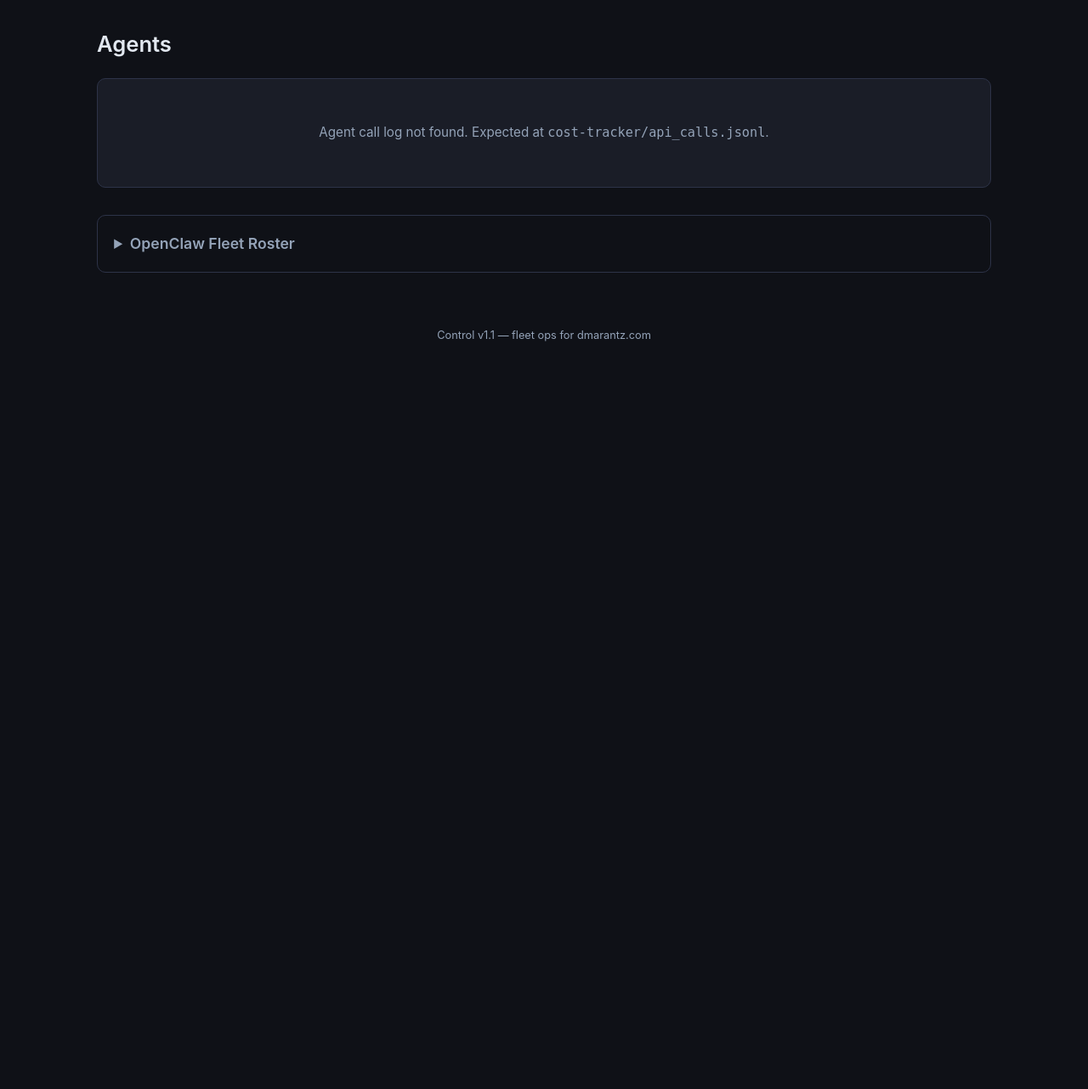
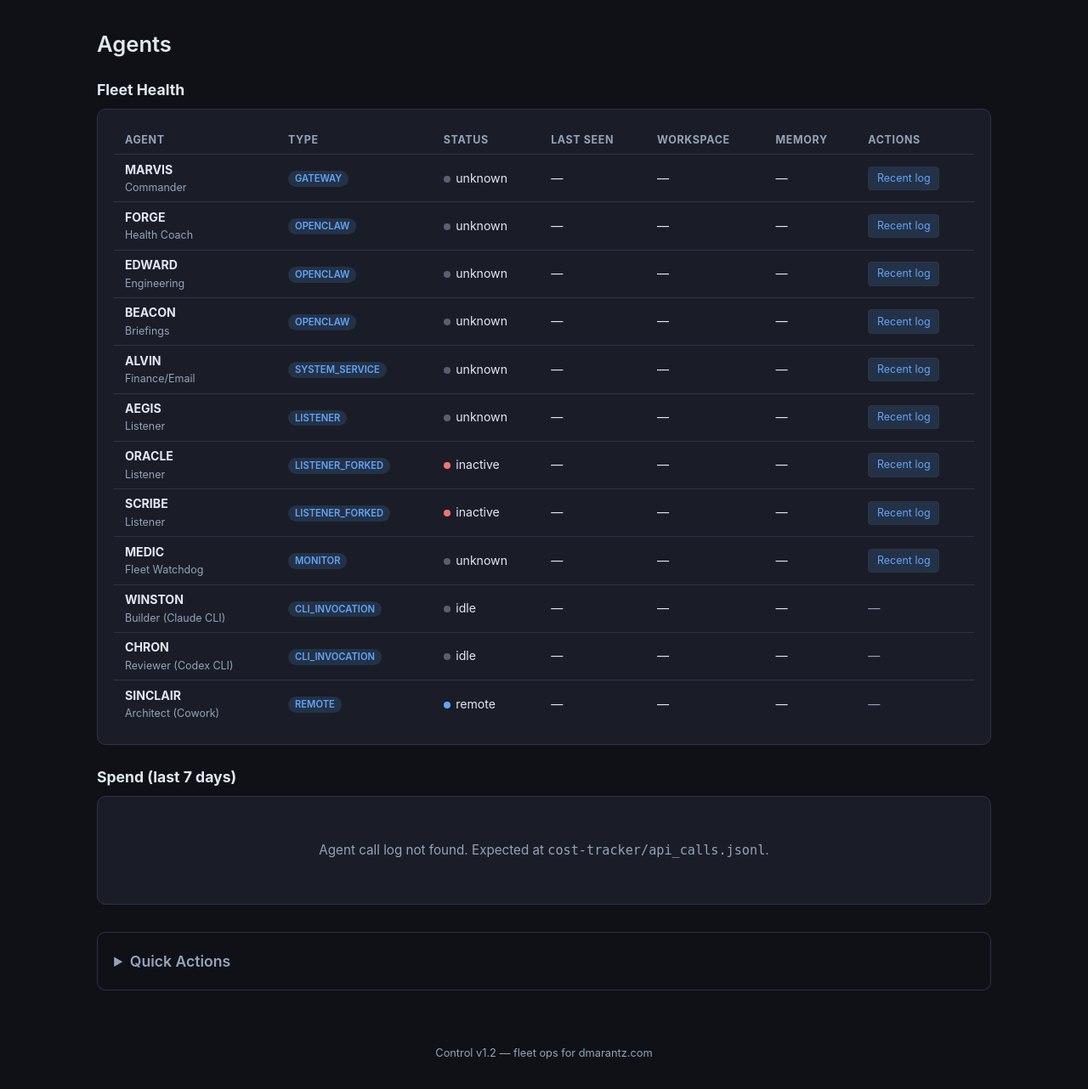
Before and after one commit to danmarai/control, a Flask app: page /agents in a window 1280 px wide. Shown: the part 56-1338 px from the top of the page at 85% size. Before the commit the page ends 458 px from the top, so only its background shows below. Run offline with Flask 3, Linux system fonts and the light colour scheme.

Commit message:
Phase 1.2: fix broken routes + Agents tab buildout
- /api/projects/<id>/log/tail: generic per-project log tail with path-traversal guard
- /api/medic/recent: read from user-journal (not system) — corrects Phase 1.1 mistake
- Health tab: corrected user vs system unit scopes; added 4 missing units
- Agents tab: fleet table (status/last-seen/workspace/memory) + costs + quick-actions
- AGENT_FLEET mapping covering 12 agents (lib/agents.py)
- /api/agents/<id>/log + /api/agents.json
- Restart route stubbed and disabled (ALLOW_RESTART_ACTIONS=False) — Phase 1.3 will enable it after SSO ships

Coordinated by Sinclair, built by Winston.

```diff
--- a/app.py
+++ b/app.py
@@ -7,14 +7,21 @@ import subprocess
 import time
 from datetime import datetime, timezone
 
-from flask import Flask, render_template, redirect, jsonify, Response
+from flask import Flask, render_template, redirect, jsonify, Response, request
 
 from lib.manifest import read_manifest
 from lib.registry import load_registry, merge_projects
 from lib.discovery import discover_all
+from lib.agents import (
+    AGENT_FLEET, get_agent_by_id, gather_fleet_status,
+    get_journal_lines, get_listener_forked_status,
+)
 
 APP_DIR = os.path.dirname(os.path.abspath(__file__))
 HOME = os.path.expanduser("~")
+
+# Phase 1.3 will enable this after SSO + CSRF ships
+ALLOW_RESTART_ACTIONS = False
 
 app = Flask(__name__)
 
@@ -62,13 +69,17 @@ def links():
 
 @app.route("/agents")
 def agents():
-    """Agents tab — real data from cost-tracker JSONL."""
+    """Agents tab — fleet health + cost-tracker JSONL."""
+    # Section A: Fleet health
+    fleet = gather_fleet_status()
+
+    # Section B: Spend (last 7 days) from cost-tracker JSONL
     jsonl_path = os.path.join(
         HOME, ".openclaw/workspace/polymarket-rbi-bot/cost-tracker/api_calls.jsonl"
     )
-    agent_data = {}
-    now = time.time()
-    seven_days_ago = now - 7 * 86400
+    agent_costs = {}
+    now_ts = time.time()
+    seven_days_ago = now_ts - 7 * 86400
 
     if os.path.exists(jsonl_path):
         with open(jsonl_path, "r") as f:
@@ -80,14 +91,13 @@ def agents():
                     entry = json.loads(line)
                 except json.JSONDecodeError:
                     continue
-                # The field is 'note' (caller alias)
                 caller = entry.get("note", "unknown")
                 ts_str = entry.get("ts", "")
                 cost = entry.get("real_cost_usd") or entry.get("cost_estimate") or 0
                 model = entry.get("model", "unknown")
 
-                if caller not in agent_data:
-                    agent_data[caller] = {
+                if caller not in agent_costs:
+                    agent_costs[caller] = {
                         "name": caller,
                         "calls_7d": 0,
                         "spend_7d": 0.0,
@@ -96,41 +106,34 @@ def agents():
                         "models": set(),
                     }
 
-                agent_data[caller]["models"].add(model)
-                agent_data[caller]["last_call"] = ts_str
+                agent_costs[caller]["models"].add(model)
+                agent_costs[caller]["last_call"] = ts_str
 
-                # Check if within 7 days
                 try:
                     ts_dt = datetime.fromisoformat(ts_str)
                     ts_epoch = ts_dt.timestamp()
                     if ts_epoch >= seven_days_ago:
-                        agent_data[caller]["calls_7d"] += 1
-                        agent_data[caller]["spend_7d"] += float(cost)
+                        agent_costs[caller]["calls_7d"] += 1
+                        agent_costs[caller]["spend_7d"] += float(cost)
                 except (ValueError, TypeError):
                     pass
 
                 if entry.get("real_cost_usd") and float(entry["real_cost_usd"]) > 0:
-                    agent_data[caller]["has_real_cost"] = True
+                    agent_costs[caller]["has_real_cost"] = True
 
-        # Convert sets to sorted lists for template
-        for a in agent_data.values():
+        for a in agent_costs.values():
             a["models"] = sorted(a["models"])
         jsonl_exists = True
     else:
         jsonl_exists = False
 
-    # Static fleet roster from registry
-    fleet_roster = [
-        "MARVIS", "FORGE", "EDWARD", "BEACON", "ALVIN",
-        "AEGIS", "ORACLE", "SCRIBE", "MEDIC"
-    ]
-
     return render_template(
         "agents.html",
-        agents=sorted(agent_data.values(), key=lambda a: a["name"]),
+        fleet=fleet,
+        agent_costs=sorted(agent_costs.values(), key=lambda a: a["name"]),
         jsonl_exists=jsonl_exists,
-        fleet_roster=fleet_roster,
         now=datetime.now(timezone.utc),
+        allow_restart=ALLOW_RESTART_ACTIONS,
     )
 
 
@@ -178,14 +181,20 @@ def health():
     except (subprocess.SubprocessError, OSError):
         data["disk"] = "unknown"
 
-    # Systemd units
+    # Systemd units — scopes verified 2026-04-27 (Phase 1.2)
     units = [
-        {"name": "viper-dashboard.service", "scope": "system"},
-        {"name": "control-portal.service", "scope": "user"},
-        {"name": "openclaw-gateway.service", "scope": "system"},
-        {"name": "openclaw-medic.service", "scope": "system"},
-        {"name": "life360-context.service", "scope": "system"},
-        {"name": "nginx.service", "scope": "system"},
+        # User-systemd services (the openclaw fleet)
+        {"name": "control-portal.service", "scope": "user", "category": "ops"},
+        {"name": "openclaw-gateway.service", "scope": "user", "category": "agent_platform"},
+        {"name": "openclaw-medic.service", "scope": "user", "category": "monitor"},
+        {"name": "openclaw-aegis.service", "scope": "user", "category": "agent"},
+        {"name": "openclaw-api-proxy.service", "scope": "user", "category": "agent_platform"},
+        {"name": "marvis-memory-webhook.service", "scope": "user", "category": "agent_platform"},
+        # System-systemd services
+        {"name": "alvin.service", "scope": "system", "category": "agent"},
+        {"name": "viper-dashboard.service", "scope": "system", "category": "trading"},
+        {"name": "life360-context.service", "scope": "system", "category": "data_feed"},
+        {"name": "nginx.service", "scope": "system", "category": "infra"},
     ]
     for unit in units:
         try:
@@ -198,6 +207,15 @@ def health():
         except (subprocess.SubprocessError, OSError):
             unit["state"] = "unknown"
     data["units"] = units
+    # Group by category for template rendering
+    from collections import OrderedDict
+    cat_order = ["ops", "agent_platform", "agent", "monitor", "trading", "data_feed", "infra"]
+    by_cat = OrderedDict()
+    for cat in cat_order:
+        group = [u for u in units if u.get("category") == cat]
+        if group:
+            by_cat[cat] = group
+    data["units_by_category"] = list(by_cat.items())
 
     # Pipeline freshness
     cron_log = os.path.join(
@@ -325,21 +343,117 @@ def api_cron_list():
         return "Could not read crontab", 500
 
 
+@app.route("/api/projects/<project_id>/log/tail")
+def project_log_tail(project_id):
+    """Return last N lines of a project's log_path (from registry).
+
+    Read-only. Path-traversal guarded. Caps response at 500 lines.
+    """
+    n = min(int(request.args.get("n", 100)), 500)
+    registry, _ = load_registry(APP_DIR)
+    projects = registry.get("projects", [])
+    proj = next((p for p in projects if p.get("id") == project_id), None)
+    if not proj:
+        return Response(f"Unknown project: {project_id}", 404, mimetype="text/plain")
+    log_path = proj.get("log_path")
+    if not log_path:
+        return Response(f"No log_path defined for {project_id}", 404, mimetype="text/plain")
+    real = os.path.realpath(log_path)
+    if not real.startswith("/home/ubuntu/"):
+        return Response("log_path outside allowed root", 403, mimetype="text/plain")
+    if not os.path.exists(real):
+        return Response(f"Log not found: {log_path}", 404, mimetype="text/plain")
+    try:
+        out = subprocess.run(
+            ["tail", "-n", str(n), real],
+            capture_output=True, text=True, timeout=5
+        ).stdout
+        return Response(out, 200, mimetype="text/plain")
+    except (subprocess.SubprocessError, OSError) as e:
+        return Response(f"Read error: {e}", 500, mimetype="text/plain")
+
+
 @app.route("/api/medic/recent")
 def api_medic_recent():
-    """Last 20 lines of medic log."""
-    log_path = os.path.join(HOME, "owen-hunt-medic/medic.log")
-    if not os.path.realpath(log_path).startswith(HOME):
-        return "403 Forbidden", 403
-    if not os.path.exists(log_path):
-        return "Medic log not found at owen-hunt-medic/medic.log", 404
+    """Last 30 lines from openclaw-medic.service user journal."""
+    try:
+        out = subprocess.run(
+            ["journalctl", "--user", "-u", "openclaw-medic.service",
+             "-n", "30", "--no-pager", "--output=short-iso"],
+            capture_output=True, text=True, timeout=5
+        ).stdout
+        if not out.strip():
+            return Response("No recent medic activity in journal.", 200, mimetype="text/plain")
+        return Response(out, 200, mimetype="text/plain")
+    except (subprocess.SubprocessError, OSError) as e:
+        return Response(f"journalctl error: {e}", 500, mimetype="text/plain")
+
+
+# --- Agent API routes ---
+
+@app.route("/api/agents/<agent_id>/log")
+def api_agent_log(agent_id):
+    """Last 50 journal lines for an agent's unit (or pgrep output for forked)."""
+    agent = get_agent_by_id(agent_id)
+    if not agent:
+        return Response(f"Unknown agent: {agent_id}", 404, mimetype="text/plain")
+
+    if agent["type"] == "listener_forked":
+        pp = agent.get("process_path", "")
+        if pp:
+            try:
+                out = subprocess.run(
+                    ["pgrep", "-af", pp],
+                    capture_output=True, text=True, timeout=2
+                ).stdout
+                return Response(out or "No matching process found.", 200, mimetype="text/plain")
+            except (subprocess.SubprocessError, OSError) as e:
+                return Response(f"pgrep error: {e}", 500, mimetype="text/plain")
+        return Response("No process_path configured for this agent.", 404, mimetype="text/plain")
+
+    if agent["type"] in ("cli_invocation", "remote"):
+        return Response(f"No journal available for {agent['type']} agent.", 200, mimetype="text/plain")
+
+    unit = agent.get("unit")
+    scope = agent.get("scope")
+    if not unit:
+        return Response("No systemd unit configured for this agent.", 404, mimetype="text/plain")
+
+    out = get_journal_lines(unit, scope, n=50)
+    if out:
+        return Response(out, 200, mimetype="text/plain")
+    return Response("No recent journal entries.", 200, mimetype="text/plain")
+
+
+@app.route("/api/agents/<agent_id>/restart", methods=["POST"])
+def api_agent_restart(agent_id):
+    """Restart a user-systemd agent. Disabled by default (Phase 1.3)."""
+    if not ALLOW_RESTART_ACTIONS:
+        return jsonify({"error": "restart actions disabled — Phase 1.3"}), 503
+
+    agent = get_agent_by_id(agent_id)
+    if not agent:
+        return jsonify({"error": f"unknown agent: {agent_id}"}), 404
+    if agent.get("scope") != "user" or not agent.get("unit"):
+        return jsonify({"error": f"agent {agent_id} is not a restartable user-systemd unit"}), 400
+
     try:
         result = subprocess.run(
-            ["tail", "-20", log_path], capture_output=True, text=True, timeout=5
+            ["systemctl", "--user", "restart", agent["unit"]],
+            capture_output=True, text=True, timeout=15
         )
-        return Response(result.stdout, mimetype="text/plain")
-    except (subprocess.SubprocessError, OSError):
-        return "Could not read medic log", 500
+        if result.returncode == 0:
+            return jsonify({"ok": True, "agent": agent_id, "unit": agent["unit"]})
+        return jsonify({"error": result.stderr.strip()}), 500
+    except (subprocess.SubprocessError, OSError) as e:
+        return jsonify({"error": str(e)}), 500
+
+
+@app.route("/api/agents.json")
+def api_agents_json():
+    """JSON dump of fleet status data."""
+    fleet = gather_fleet_status()
+    return jsonify(fleet)
 
 
 # --- API ---
--- a/static/style.css
+++ b/static/style.css
@@ -195,6 +195,48 @@ h1 { font-size: 1.6rem; margin-bottom: 1.2rem; font-weight: 600; }
     padding: 0.8rem 0;
 }
 
+/* Fleet table (Agents tab) */
+.fleet-table th {
+    text-align: left;
+    padding: 0.4rem 0.8rem;
+    font-size: 0.78rem;
+    color: var(--text-dim);
+    text-transform: uppercase;
+    letter-spacing: 0.05em;
+    border-bottom: 1px solid var(--border);
+}
+
+.badge-type {
+    background: rgba(96,165,250,0.15);
+    color: var(--accent);
+}
+
+.dot-blue { background: var(--accent); }
+.dot-dim { background: var(--text-dim); opacity: 0.5; }
+
+.btn-sm {
+    font-size: 0.78rem;
+    padding: 0.2rem 0.6rem;
+    border-radius: 4px;
+    background: rgba(96,165,250,0.15);
+    color: var(--accent);
+    border: 1px solid var(--border);
+    text-decoration: none;
+    cursor: pointer;
+    display: inline-block;
+}
+.btn-sm:hover { background: rgba(96,165,250,0.25); }
+
+.btn-disabled {
+    font-size: 0.78rem;
+    padding: 0.2rem 0.6rem;
+    border-radius: 4px;
+    background: rgba(107,114,128,0.15);
+    color: var(--text-dim);
+    border: 1px solid var(--border);
+    cursor: not-allowed;
+}
+
 /* Footer */
 footer {
     text-align: center;
--- a/templates/agents.html
+++ b/templates/agents.html
@@ -4,13 +4,76 @@
 {% block content %}
 <h1>Agents</h1>
 
+{# Section A — Fleet Health #}
+<section class="health-section">
+    <h2>Fleet Health</h2>
+    <div class="card" style="overflow-x:auto;">
+        <table class="health-table fleet-table">
+            <thead>
+                <tr>
+                    <th>Agent</th>
+                    <th>Type</th>
+                    <th>Status</th>
+                    <th>Last seen</th>
+                    <th>Workspace</th>
+                    <th>Memory</th>
+                    <th>Actions</th>
+                </tr>
+            </thead>
+            <tbody>
+            {% for agent in fleet %}
+                <tr>
+                    <td>
+                        <strong>{{ agent.name }}</strong>
+                        <span class="text-dim" style="font-size:0.78rem;display:block;">{{ agent.role }}</span>
+                    </td>
+                    <td><span class="badge badge-type">{{ agent.type }}</span></td>
+                    <td>
+                        {% if agent.status == 'active' %}
+                        <span class="dot dot-green"></span>active
+                        {% elif agent.status == 'inactive' %}
+                        <span class="dot dot-red"></span>inactive
+                        {% elif agent.status == 'failed' %}
+                        <span class="dot dot-red"></span>failed
+                        {% elif agent.status == 'remote' %}
+                        <span class="dot dot-blue"></span>remote
+                        {% elif agent.status == 'idle' %}
+                        <span class="dot dot-dim"></span>idle
+                        {% else %}
+                        <span class="dot dot-dim"></span>{{ agent.status }}
+                        {% endif %}
+                    </td>
+                    <td>{{ agent.last_seen or '—' }}</td>
+                    <td>{{ agent.workspace_size or '—' }}</td>
+                    <td>{{ agent.memory_size or '—' }}</td>
+                    <td>
+                        {% if agent.has_unit or agent.type == 'listener_forked' %}
+                        <a href="/api/agents/{{ agent.id }}/log" class="btn-sm">Recent log</a>
+                        {% else %}
+                        <span class="text-dim">—</span>
+                        {% endif %}
+                    </td>
+                </tr>
+            {% endfor %}
+            </tbody>
+        </table>
+    </div>
+</section>
+
+{# Section B — Spend (last 7 days) #}
+<section class="health-section">
+    <h2>Spend (last 7 days)</h2>
     {% if not jsonl_exists %}
     <div class="card">
         <p class="stub-msg">Agent call log not found. Expected at <code>cost-tracker/api_calls.jsonl</code>.</p>
     </div>
+    {% elif not agent_costs %}
+    <div class="card">
+        <p class="stub-msg">No cost data in the last 7 days.</p>
+    </div>
     {% else %}
     <div class="card-grid">
-{% for agent in agents %}
+    {% for agent in agent_costs %}
         <div class="card">
             <div class="card-header">
                 <h2>{{ agent.name }}</h2>
@@ -32,9 +95,36 @@
     {% endfor %}
     </div>
     {% endif %}
+</section>
 
+{# Section C — Quick Actions #}
 <details class="discovered-expando" style="margin-top:2rem;">
-    <summary>OpenClaw Fleet Roster</summary>
-    <p class="fleet-roster">{{ fleet_roster | join(' &middot; ') }}</p>
+    <summary>Quick Actions</summary>
+    <div style="padding:1rem 0;">
+        <h3 style="font-size:0.95rem;margin-bottom:0.5rem;">OpenClaw Gateway Portal</h3>
+        <p class="text-dim" style="font-size:0.85rem;margin-bottom:0.5rem;">
+            Localhost only — Phase 1.3 will expose this via nginx. SSH tunnel to access:
+        </p>
+        <code style="font-size:0.82rem;background:var(--bg);padding:0.3rem 0.6rem;border-radius:4px;display:inline-block;">
+            ssh -L 18789:127.0.0.1:18789 ubuntu@3.84.52.62
+        </code>
+
+        <h3 style="font-size:0.95rem;margin-top:1.5rem;margin-bottom:0.5rem;">Restart Services</h3>
+        {% for agent in fleet %}
+            {% if agent.can_restart %}
+            <div style="display:inline-block;margin:0.3rem 0.3rem 0.3rem 0;">
+                {% if allow_restart %}
+                <button class="btn-sm btn-restart" data-agent="{{ agent.id }}" onclick="restartAgent('{{ agent.id }}')">
+                    Restart {{ agent.name }}
+                </button>
+                {% else %}
+                <button class="btn-sm btn-disabled" disabled title="Restart actions disabled — Phase 1.3">
+                    Restart {{ agent.name }} <span class="text-dim">(disabled — see Phase 1.3)</span>
+                </button>
+                {% endif %}
+            </div>
+            {% endif %}
+        {% endfor %}
+    </div>
 </details>
 {% endblock %}
--- a/templates/base.html
+++ b/templates/base.html
@@ -29,7 +29,7 @@
     </main>
 
     <footer>
-        <span>Control v1.1 — fleet ops for dmarantz.com</span>
+        <span>Control v1.2 — fleet ops for dmarantz.com</span>
     </footer>
     <script src="/static/app.js"></script>
 </body>
--- a/templates/health.html
+++ b/templates/health.html
@@ -22,7 +22,9 @@
     <h2>Critical Services</h2>
     <div class="card">
         <table class="health-table">
-        {% for unit in units %}
+        {% for category, cat_units in units_by_category %}
+            <tr><td colspan="2" style="padding-top:0.8rem;font-weight:600;color:var(--accent);font-size:0.78rem;text-transform:uppercase;letter-spacing:0.05em;border-bottom:none;">{{ category }}</td></tr>
+            {% for unit in cat_units %}
             <tr>
                 <td>
                     {% if unit.state == 'active' %}
@@ -35,6 +37,7 @@
                 </td>
                 <td>{{ unit.state }}</td>
             </tr>
+            {% endfor %}
         {% endfor %}
         </table>
     </div>
```
Also changed, not shown: lib/agents.py (added, +183 -0 lines), CHANGELOG.md, README.md. Lines whose indentation alone changed are shown as unchanged.
